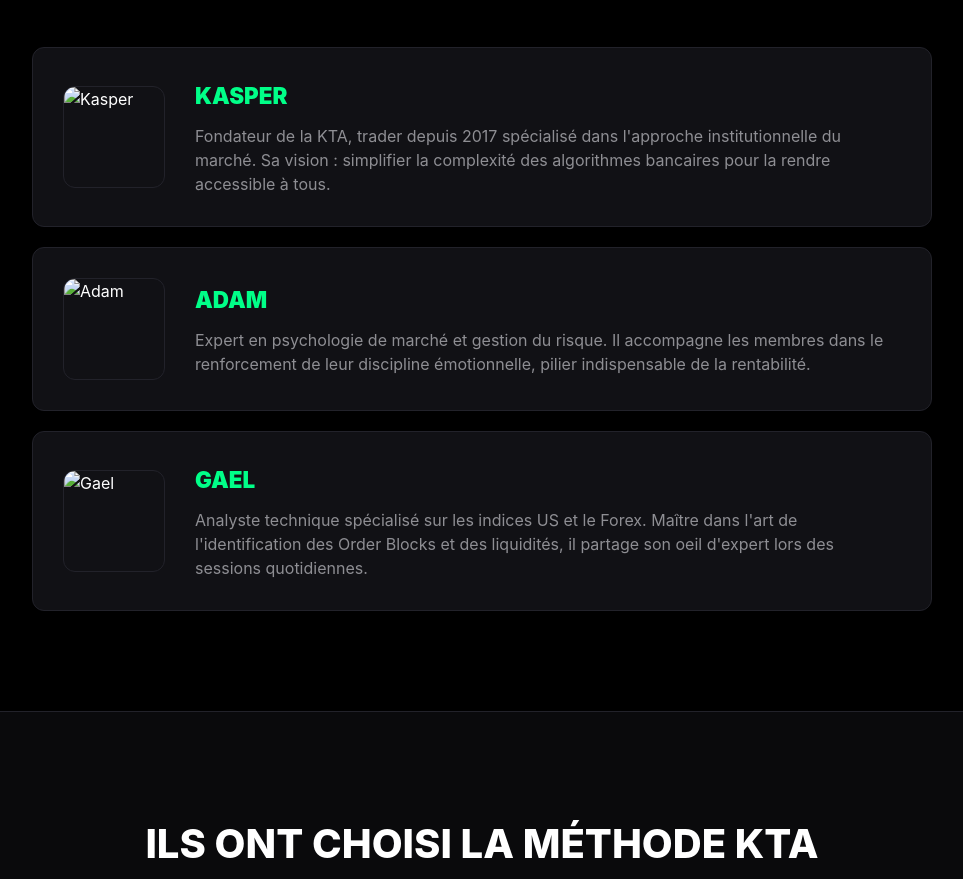
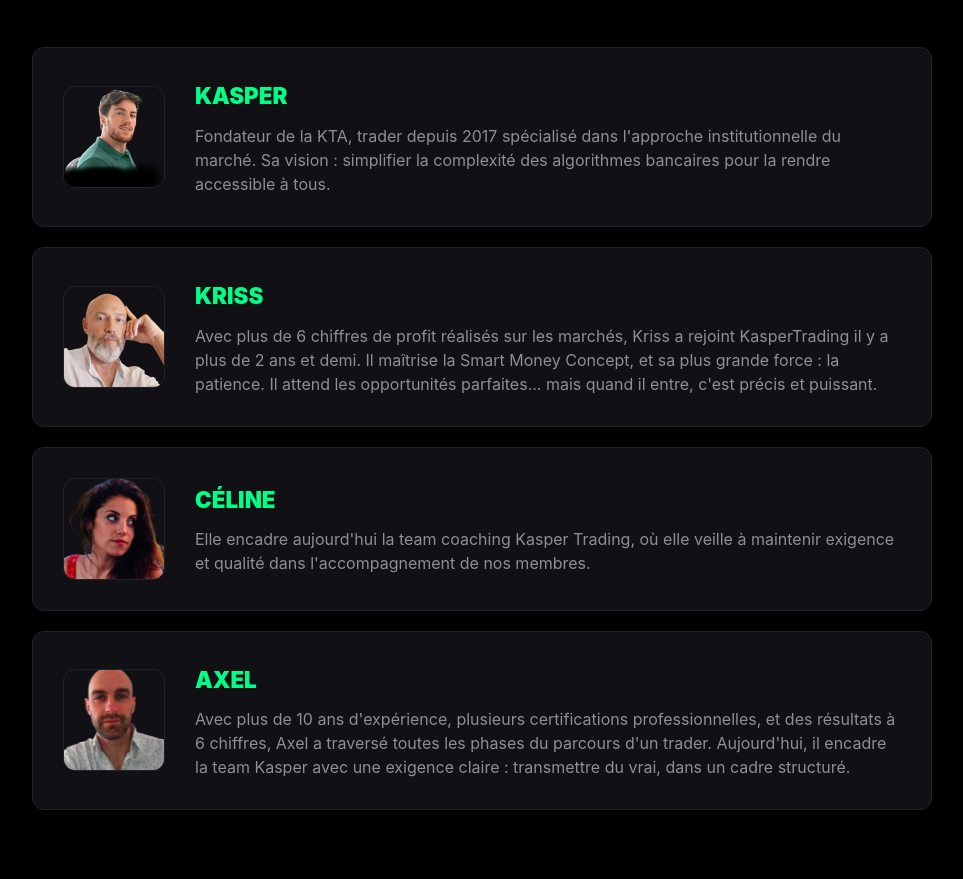
Before and after one commit to TOTHEFUCKINGMOON/KTA---LP1, a plain HTML site: page index.html in a window 1280 px wide. Shown: the part 5273-6152 px from the top of the page, without its empty margins (158-1121 px from the left). Drawn offline with Linux system fonts and the light colour scheme.

Commit message:
Update image sources and expert details in index.html

```diff
--- a/index.html
+++ b/index.html
@@ -769,25 +769,25 @@
             <div class="program-grid">
                 <div class="program-card">
                     <div class="program-img-container">
-                        <img src="image_0f7a51.png" alt="Formation KTA">
+                        <img src="FORMATION.avif" alt="Formation KTA">
                     </div>
                     <div class="program-content"><h4>Formation</h4></div>
                 </div>
                 <div class="program-card">
                     <div class="program-img-container">
-                        <img src="image_a745d5.jpg" alt="Sessions Live KTA">
+                        <img src="sessionslive.avif" alt="Sessions Live KTA">
                     </div>
                     <div class="program-content"><h4>Sessions Live</h4></div>
                 </div>
                 <div class="program-card">
                     <div class="program-img-container">
-                        <img src="image_a7459b.png" alt="Analyses KTA">
+                        <img src="analyse.avif" alt="Analyses KTA">
                     </div>
                     <div class="program-content"><h4>Analyses</h4></div>
                 </div>
                 <div class="program-card">
                     <div class="program-img-container">
-                        <img src="image_a6b753.png" alt="Communauté KTA">
+                        <img src="Communaute.jpg" alt="Communauté KTA">
                     </div>
                     <div class="program-content"><h4>Communauté</h4></div>
                 </div>
@@ -823,7 +823,7 @@
             <div class="experts-list">
                 <div class="expert-card">
                     <div class="expert-photo-container">
-                        <img src="image_a742f1.jpg" alt="Kasper">
+                        <img src="Kasper.png" alt="Kasper">
                     </div>
                     <div class="expert-info">
                         <h4>KASPER</h4>
@@ -831,23 +831,35 @@
                     </div>
                 </div>
 
-                <div class="expert-card">
+                  <div class="expert-card">
                     <div class="expert-photo-container">
-                        <img src="image_a742b3.jpg" alt="Adam">
+                        <img src="KRISS.avif" alt="KRISS">
                     </div>
                     <div class="expert-info">
-                        <h4>ADAM</h4>
-                        <p>Expert en psychologie de marché et gestion du risque. Il accompagne les membres dans le renforcement de leur discipline émotionnelle, pilier indispensable de la rentabilité.</p>
+                        <h4>KRISS</h4>
+                        <p>Avec plus de 6 chiffres de profit réalisés sur les marchés, Kriss a rejoint KasperTrading il y a plus de 2 ans et demi.
+Il maîtrise la Smart Money Concept, et sa plus grande force : la patience. Il attend les opportunités parfaites... mais quand il entre, c'est précis et puissant.</p>
                     </div>
                 </div>
 
                 <div class="expert-card">
                     <div class="expert-photo-container">
-                        <img src="image_a6bb0e.jpg" alt="Gael">
+                        <img src="Céline.avif" alt="CÉLINE">
                     </div>
                     <div class="expert-info">
-                        <h4>GAEL</h4>
-                        <p>Analyste technique spécialisé sur les indices US et le Forex. Maître dans l'art de l'identification des Order Blocks et des liquidités, il partage son oeil d'expert lors des sessions quotidiennes.</p>
+                        <h4>CÉLINE</h4>
+                        <p>Elle encadre aujourd'hui la team coaching Kasper Trading, où elle veille à maintenir exigence et qualité dans l'accompagnement de nos membres.</p>
+                    </div>
+                </div>
+
+                <div class="expert-card">
+                    <div class="expert-photo-container">
+                        <img src="Axel.avif" alt="AXEL">
+                    </div>
+                    <div class="expert-info">
+                        <h4>AXEL</h4>
+                        <p>Avec plus de 10 ans d'expérience, plusieurs certifications professionnelles, et des résultats à 6 chiffres, Axel a traversé toutes les phases du parcours d'un trader.
+Aujourd'hui, il encadre la team Kasper avec une exigence claire : transmettre du vrai, dans un cadre structuré.</p>
                     </div>
                 </div>
             </div>
```
